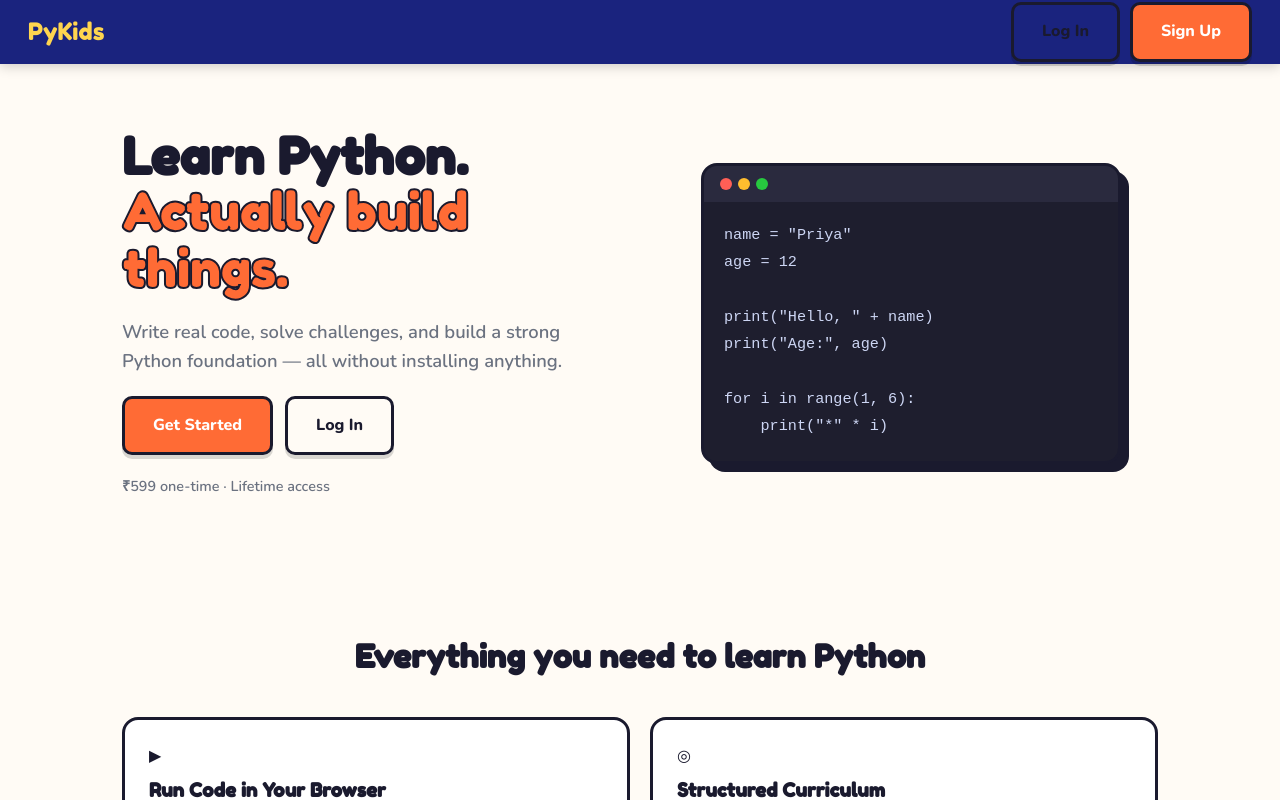
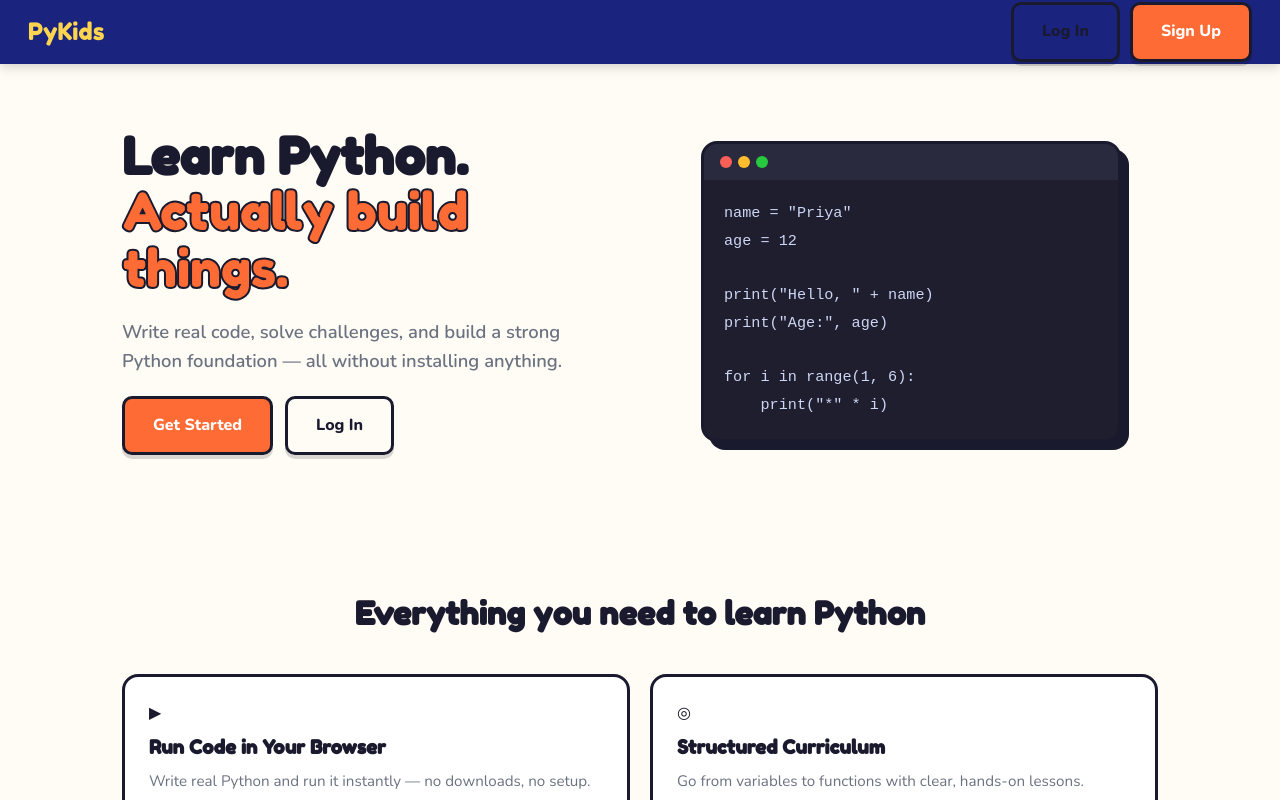
Before and after one commit to Venkat-Usikarla/PyKids, a React (Vite) app: page / in a window 1280 px wide. Shown: the top 800 px of the page. Built offline with nearby package versions, Linux system fonts and the light colour scheme; no server answers.

Commit message:
fix: price update

```diff
--- a/src/pages/Landing.jsx
+++ b/src/pages/Landing.jsx
@@ -49,7 +49,7 @@ export default function Landing() {
               </>
             )}
           </div>
-          <p className={styles.price}>₹599 one-time · Lifetime access</p>
+
         </div>
         <div className={styles.heroArt}>
           <div className={styles.codeCard}>
```
